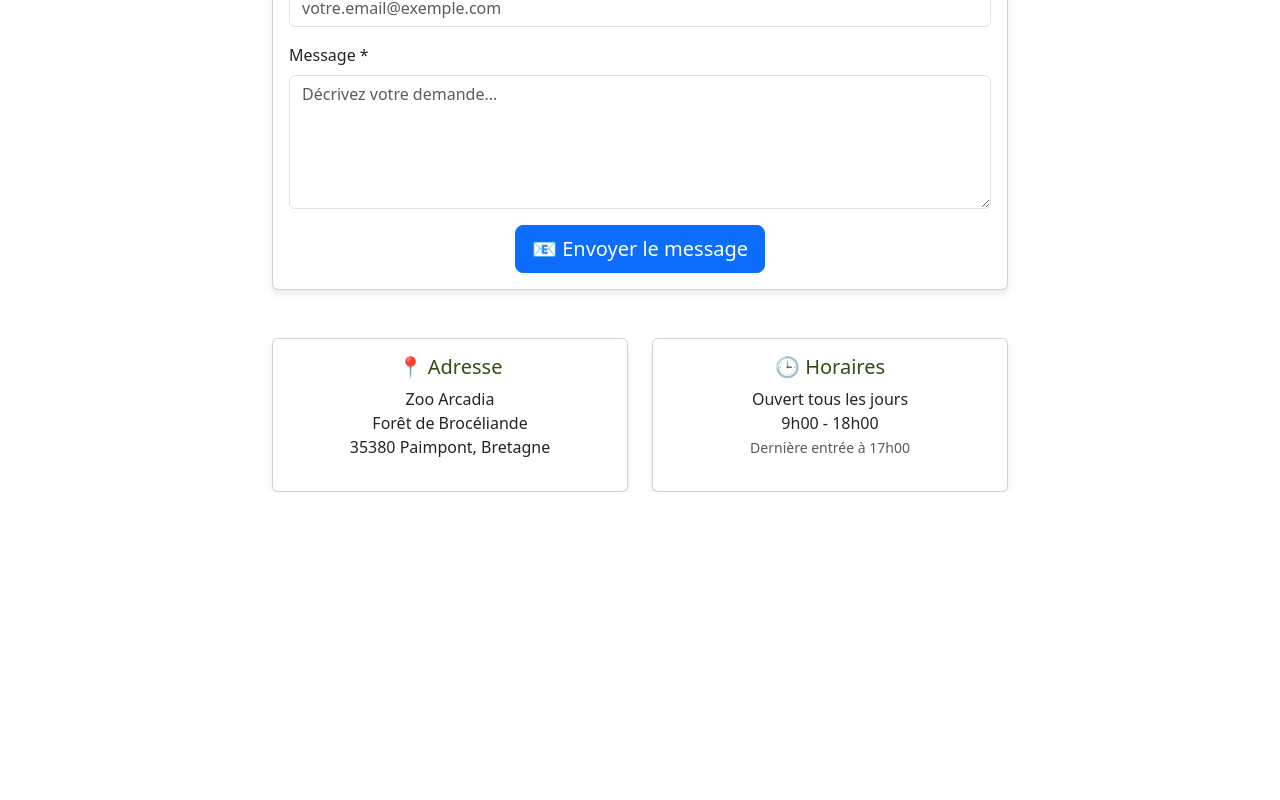
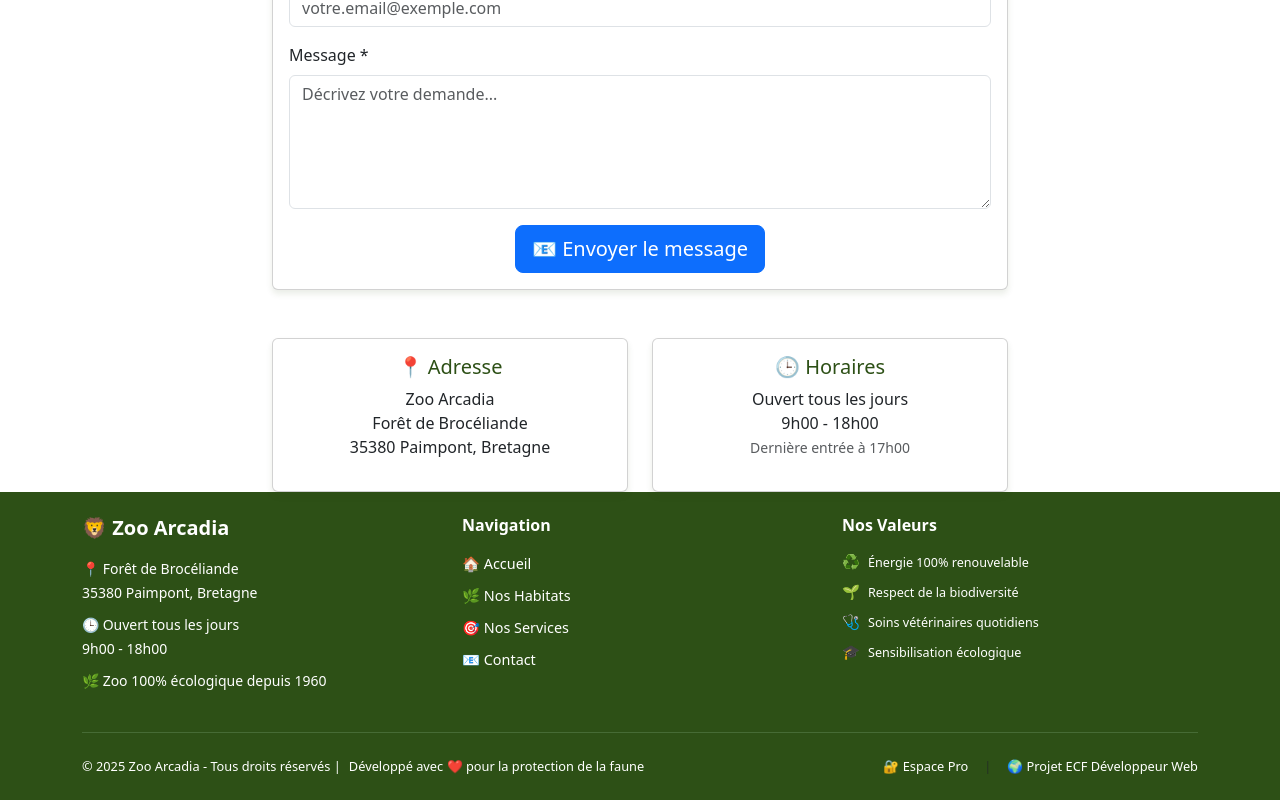
Before and after one commit to Agellid03/zoo-arcadia-ecf, a React (Create React App) app in the folder frontend/: page /contact in a window 1280 px wide. Shown: the part 400-1200 px from the top of the page. Before the commit the page ends 892 px from the top, so only its background shows below. Built offline with nearby package versions, Linux system fonts and the light colour scheme.

Commit message:
feat: Implémentation composant footer

```diff
--- a/frontend/src/App.js
+++ b/frontend/src/App.js
@@ -6,6 +6,7 @@ import Accueil from './pages/Accueil';
 import Habitats from './pages/Habitats';
 import Services from './pages/Services';
 import Contact from './pages/Contact';
+import Footer from './components/Footer';
 const App = () => {
   return (
     <div className="App">
@@ -17,6 +18,7 @@ const App = () => {
           <Route path="/services" element={<Services />} />
           <Route path="/contact" element={<Contact />} />
         </Routes>
+        <Footer />
       </Router>
     </div>
   );
--- /dev/null
+++ b/frontend/src/components/Footer.jsx
@@ -0,0 +1,135 @@
+import React from 'react';
+import { Container, Row, Col } from 'react-bootstrap';
+import { Link } from 'react-router-dom';
+
+const Footer = () => {
+  const currentYear = new Date().getFullYear();
+
+  return (
+    <footer
+      style={{
+        backgroundColor: 'var(--zoo-primary)',
+        color: 'white',
+        marginTop: 'auto',
+      }}
+      className="py-4"
+    >
+      <Container>
+        <Row>
+          <Col md={4} className="mb-3">
+            <h5 className="fw-bold mb-3">🦁 Zoo Arcadia</h5>
+            <p className="mb-2">
+              <small>
+                📍 Forêt de Brocéliande
+                <br />
+                35380 Paimpont, Bretagne
+              </small>
+            </p>
+            <p className="mb-2">
+              <small>
+                🕒 Ouvert tous les jours
+                <br />
+                9h00 - 18h00
+              </small>
+            </p>
+            <p className="mb-0">
+              <small>🌿 Zoo 100% écologique depuis 1960</small>
+            </p>
+          </Col>
+
+          <Col md={4} className="mb-3">
+            <h6 className="fw-bold mb-3">Navigation</h6>
+            <ul className="list-unstyled">
+              <li className="mb-2">
+                <Link
+                  to="/"
+                  className="text-white text-decoration-none"
+                  style={{ fontSize: '0.9rem' }}
+                >
+                  🏠 Accueil
+                </Link>
+              </li>
+              <li className="mb-2">
+                <Link
+                  to="/habitats"
+                  className="text-white text-decoration-none"
+                  style={{ fontSize: '0.9rem' }}
+                >
+                  🌿 Nos Habitats
+                </Link>
+              </li>
+              <li className="mb-2">
+                <Link
+                  to="/services"
+                  className="text-white text-decoration-none"
+                  style={{ fontSize: '0.9rem' }}
+                >
+                  🎯 Nos Services
+                </Link>
+              </li>
+              <li className="mb-2">
+                <Link
+                  to="/contact"
+                  className="text-white text-decoration-none"
+                  style={{ fontSize: '0.9rem' }}
+                >
+                  📧 Contact
+                </Link>
+              </li>
+            </ul>
+          </Col>
+
+          <Col md={4} className="mb-3">
+            <h6 className="fw-bold mb-3">Nos Valeurs</h6>
+            <div className="d-flex flex-column" style={{ fontSize: '0.9rem' }}>
+              <div className="mb-2">
+                <span className="me-2">♻️</span>
+                <small>Énergie 100% renouvelable</small>
+              </div>
+              <div className="mb-2">
+                <span className="me-2">🌱</span>
+                <small>Respect de la biodiversité</small>
+              </div>
+              <div className="mb-2">
+                <span className="me-2">🩺</span>
+                <small>Soins vétérinaires quotidiens</small>
+              </div>
+              <div className="mb-2">
+                <span className="me-2">🎓</span>
+                <small>Sensibilisation écologique</small>
+              </div>
+            </div>
+          </Col>
+        </Row>
+
+        {/* SÉPARATEUR */}
+        <hr className="my-4" style={{ borderColor: 'var(--zoo-light)' }} />
+
+        <Row>
+          <Col md={8}>
+            <p className="mb-0" style={{ fontSize: '0.8rem' }}>
+              © {currentYear} Zoo Arcadia - Tous droits réservés |
+              <span className="ms-2">
+                Développé avec ❤️ pour la protection de la faune
+              </span>
+            </p>
+          </Col>
+          <Col md={4} className="text-md-end">
+            <p className="mb-0" style={{ fontSize: '0.8rem' }}>
+              <Link
+                to="/connexion"
+                className="text-white text-decoration-none me-3"
+              >
+                🔐 Espace Pro
+              </Link>
+              <span className="text-muted">|</span>
+              <span className="ms-3">🌍 Projet ECF Développeur Web</span>
+            </p>
+          </Col>
+        </Row>
+      </Container>
+    </footer>
+  );
+};
+
+export default Footer;
```
